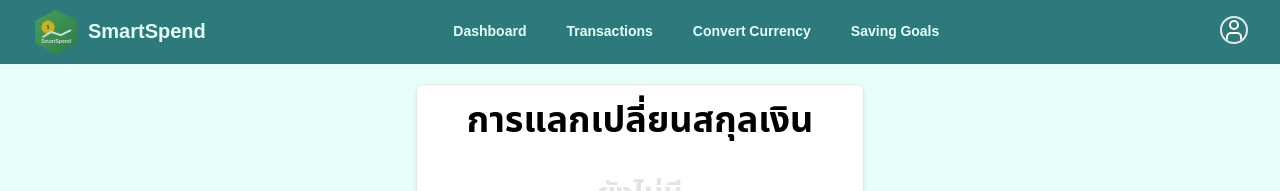
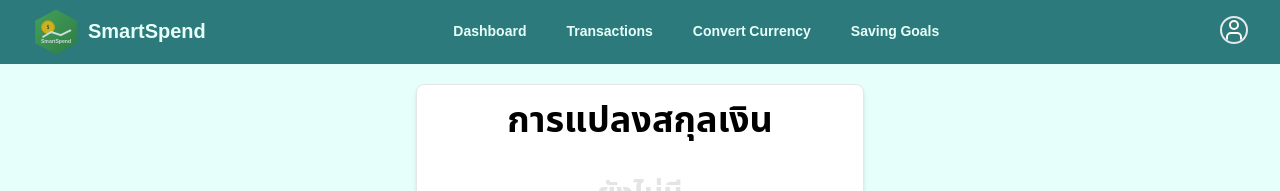
Before and after one commit to wanmaimarkz/SmartSpendV2, a React (Vite) app: page /convertCurency in a window 1280 px wide. Shown: the top 191 px of the page. Built offline with nearby package versions, Linux system fonts and the light colour scheme; no server answers.

Commit message:
Update ConvertCurrecyPage.tsx

```diff
--- a/src/pages/ConvertCurrecyPage.tsx
+++ b/src/pages/ConvertCurrecyPage.tsx
@@ -25,7 +25,7 @@ const CurrencyConverter = () => {
 
     return (
         <div className="p-4 max-w-md mx-auto bg-white shadow-md rounded-lg mt-5 border">
-            <h2 className="text-4xl font-bold mb-4 flex justify-center">การแลกเปลี่ยนสกุลเงิน</h2>
+            <h2 className="text-4xl font-bold mb-4 flex justify-center">การแปลงสกุลเงิน</h2>
             {convertedAmount !== null ? (
                 <div className="p-1">
                     <p className="text-base">
```
